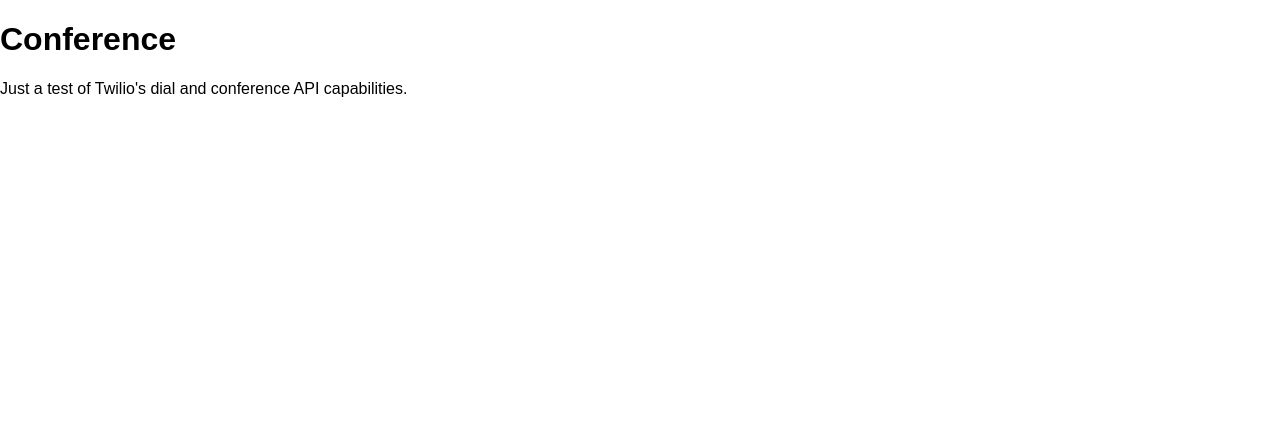
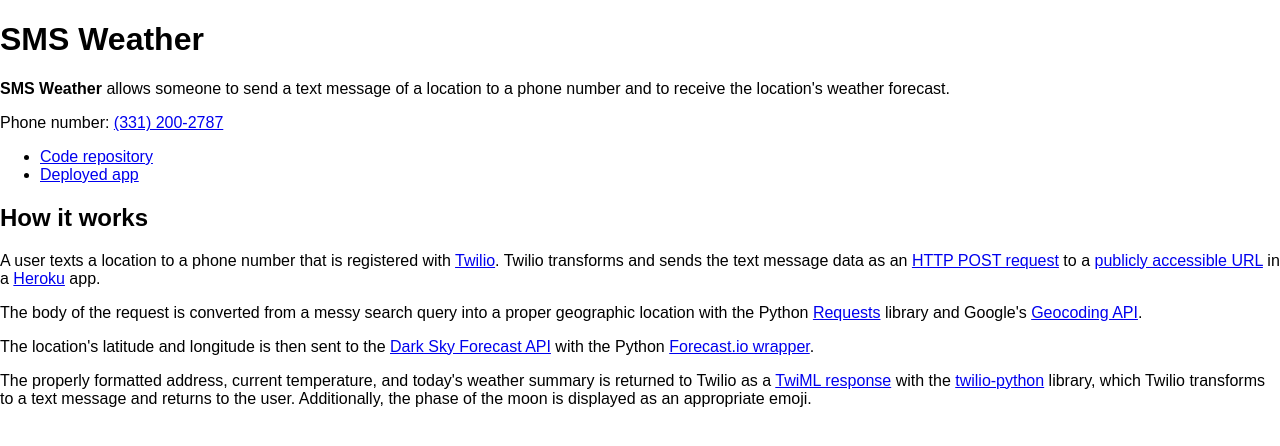
Before and after one commit to richardcornish/emojiweather, a Django app: page / in a window 1280 px wide. Shown: the top 446 px of the page. Run offline with Django 3.2, Linux system fonts and the light colour scheme.

Commit message:
Updated to Python 3

```diff
--- a/conference/templates/home.html
+++ b/conference/templates/home.html
@@ -3,8 +3,25 @@
 
 {% block content %}
 
-<h1>Conference</h1>
+<h1>SMS Weather</h1>
 
-<p>Just a test of Twilio's dial and conference API capabilities.</p>
+<p><strong>SMS Weather</strong> allows someone to send a text message of a location to a phone number and to receive the location's weather forecast.</p>
+
+<p>Phone number: <a href="sms:1-331-200-2787">(331) 200-2787</a></p>
+
+<ul>
+    <li><a href="https://github.com/richardcornish/smsweather">Code repository</a></li>
+    <li><a href="https://smsweather.herokuapp.com/">Deployed app</a></li>
+</ul>
+
+<h2>How it works</h2>
+
+<p>A user texts a location to a phone number that is registered with <a href="https://www.twilio.com/">Twilio</a>. Twilio transforms and sends the text message data as an <a href="https://en.wikipedia.org/wiki/POST_(HTTP)">HTTP POST request</a> to a <a href="https://smsweather.herokuapp.com/sms/">publicly accessible URL</a> in a <a href="https://www.heroku.com/">Heroku</a> app.</p>
+
+<p>The body of the request is converted from a messy search query into a proper geographic location with the Python <a href="http://docs.python-requests.org/en/master/">Requests</a> library and Google's <a href="https://developers.google.com/maps/documentation/geocoding/start">Geocoding API</a>.</p>
+
+<p>The location's latitude and longitude is then sent to the <a href="https://developer.forecast.io/">Dark Sky Forecast API</a> with the Python <a href="https://github.com/ZeevG/python-forecast.io">Forecast.io wrapper</a>.</p>
+
+<p>The properly formatted address, current temperature, and today's weather summary is returned to Twilio as a <a href="https://www.twilio.com/docs/api/twiml">TwiML response</a> with the <a href="https://www.twilio.com/docs/libraries/python">twilio-python</a> library, which Twilio transforms to a text message and returns to the user. Additionally, the phase of the moon is displayed as an appropriate emoji.</p>
 
 {% endblock %}
--- a/runtime.txt
+++ b/runtime.txt
@@ -1 +1 @@
-python-2.7.9
+python-3.5.2
```
Also changed, not shown: README.md.
